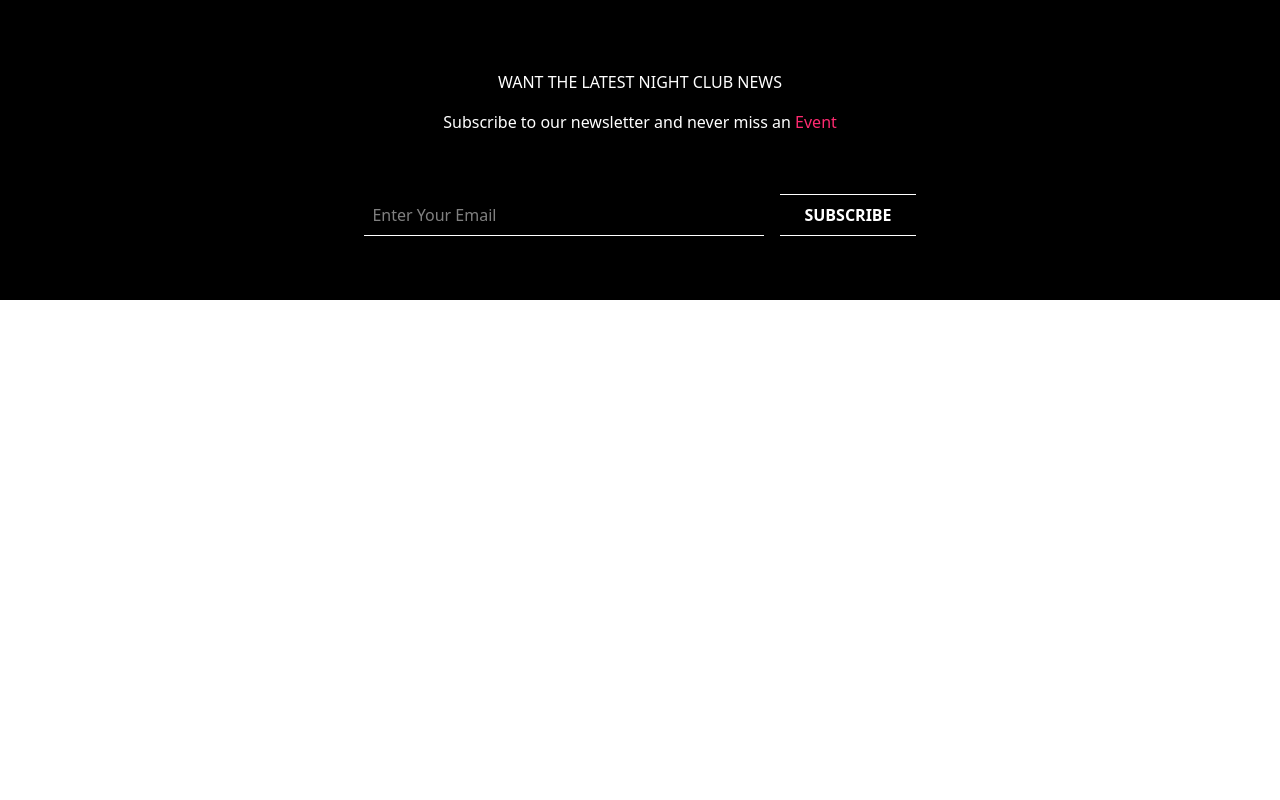
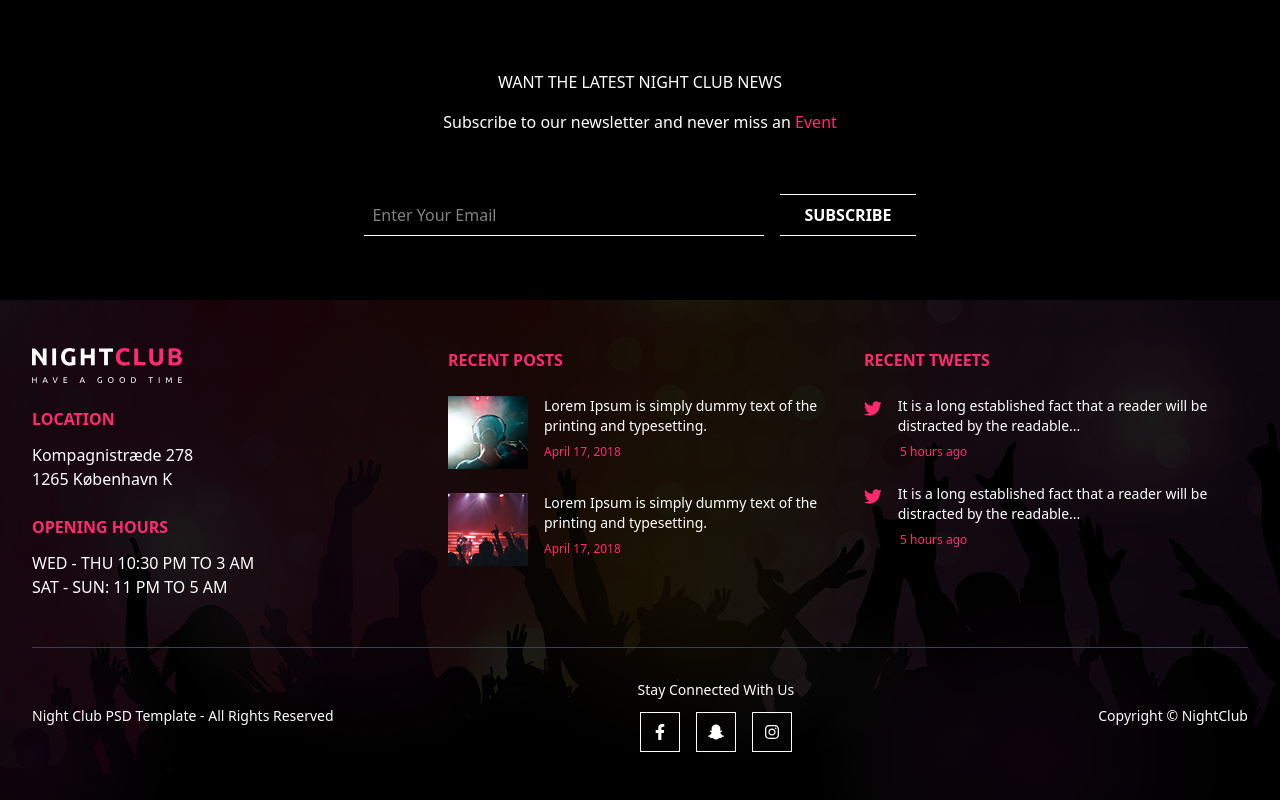
Before and after one commit to Line2610/night-club-eksamen, a Next.js app: page / in a window 1280 px wide. Shown: the part 2676-3476 px from the top of the page. Before the commit the page ends 2976 px from the top, so only its background shows below. Built offline with nearby package versions, Linux system fonts and the light colour scheme; no server answers.

Commit message:
footer-færdig

```diff
--- a/package.json
+++ b/package.json
@@ -13,7 +13,8 @@
     "motion": "^12.23.25",
     "next": "16.0.6",
     "react": "19.2.0",
-    "react-dom": "19.2.0"
+    "react-dom": "19.2.0",
+    "react-icons": "^5.5.0"
   },
   "devDependencies": {
     "@tailwindcss/postcss": "^4",
--- /dev/null
+++ b/src/app/Components/Footer.jsx
@@ -0,0 +1,94 @@
+import Image from "next/image";
+import { FaTwitter } from "react-icons/fa";
+import { FaFacebookF } from "react-icons/fa";
+import { FaInstagram } from "react-icons/fa";
+import { FaSnapchatGhost } from "react-icons/fa";
+
+export default function Footer() {
+  return (
+    <footer className="relative bg-black text-white py-12 px-8 min-h-[500px]">
+      <Image src="/assets/bg/footerbg.jpg" alt="Footer Background" fill className="object-cover opacity-10" style={{ zIndex: 0 }} />
+
+      <div className="relative z-10 grid grid-cols-1 md:grid-cols-3 gap-8 max-w-7xl mx-auto">
+        {/* Column 1: Logo + Location + Opening Hours */}
+        <div>
+          <Image src="/assets/icon/Logo_main.svg" alt="Night Club Logo" width={150} height={50} className="mb-6" />
+
+          <h3 className="text-[#FF2A70] font-bold mb-3">LOCATION</h3>
+          <p>Kompagnistræde 278</p>
+          <p className="mb-6">1265 København K</p>
+
+          <h3 className="text-[#FF2A70] font-bold mb-3">OPENING HOURS</h3>
+          <p>WED - THU 10:30 PM TO 3 AM</p>
+          <p>SAT - SUN: 11 PM TO 5 AM</p>
+        </div>
+
+        {/* Column 2: Recent Posts */}
+        <div>
+          <h3 className="text-[#FF2A70] font-bold mb-6">RECENT POSTS</h3>
+
+          <div className="flex gap-4 mb-6">
+            <Image src="/assets/content-img/recent_post1.jpg" alt="Post 1" width={80} height={80} className="object-cover" />
+            <div>
+              <p className="text-sm mb-2">Lorem Ipsum is simply dummy text of the printing and typesetting.</p>
+              <p className="text-[#FF2A70] text-xs">April 17, 2018</p>
+            </div>
+          </div>
+
+          <div className="flex gap-4">
+            <Image src="/assets/content-img/recent_post2.jpg" alt="Post 2" width={80} height={80} className="object-cover" />
+            <div>
+              <p className="text-sm mb-2">Lorem Ipsum is simply dummy text of the printing and typesetting.</p>
+              <p className="text-[#FF2A70] text-xs">April 17, 2018</p>
+            </div>
+          </div>
+        </div>
+
+        {/* Column 3: Recent Tweets */}
+        <div>
+          <h3 className="text-[#FF2A70] font-bold mb-6">RECENT TWEETS</h3>
+
+          <div className="mb-6">
+            <div className="flex gap-2 mb-2">
+              <FaTwitter className="text-[#FF2A70]" size={25} />
+              <span className="text-[#FF2A70]"></span>
+              <p className="text-sm">It is a long established fact that a reader will be distracted by the readable...</p>
+            </div>
+            <p className="text-[#FF2A70] text-xs ml-9">5 hours ago</p>
+          </div>
+
+          <div>
+            <div className="flex gap-2 mb-2">
+              <FaTwitter className="text-[#FF2A70]" size={25} />
+              <span className="text-[#FF2A70]"></span>
+              <p className="text-sm">It is a long established fact that a reader will be distracted by the readable...</p>
+            </div>
+            <p className="text-[#FF2A70] text-xs ml-9">5 hours ago</p>
+          </div>
+        </div>
+      </div>
+
+      {/* Bottom Section */}
+      <div className="relative z-10 mt-12 pt-8 border-t border-gray-700 flex flex-col md:flex-row justify-between items-center max-w-7xl mx-auto">
+        <p className="text-sm mb-4 md:mb-0">Night Club PSD Template - All Rights Reserved</p>
+
+        <div className="flex flex-col items-center mb-4 md:mb-0">
+          <p className="text-sm mb-3">Stay Connected With Us</p>
+          <div className="flex gap-4">
+            <div className="border border-white w-10 h-10 flex items-center justify-center">
+              <FaFacebookF />
+            </div>
+            <div className="border border-white w-10 h-10 flex items-center justify-center">
+              <FaSnapchatGhost />
+            </div>
+            <div className="border border-white w-10 h-10 flex items-center justify-center">
+              <FaInstagram />
+            </div>
+          </div>
+        </div>
+
+        <p className="text-sm">Copyright © NightClub</p>
+      </div>
+    </footer>
+  );
+}
--- a/src/app/page.js
+++ b/src/app/page.js
@@ -3,6 +3,7 @@ import Sektion1 from "./Components/Sektion1";
 import Sektion2 from "./Components/Sektion2";
 import Sektion3 from "./Components/Sektion3";
 import Newsletter from "./Components/Newsletter";
+import Footer from "./Components/Footer";
 
 const Home = () => {
   return (
@@ -14,6 +15,7 @@ const Home = () => {
       <Sektion2 />
       <Sektion3 />
       <Newsletter />
+      <Footer />
     </>
   );
 };
```
Also changed, not shown: 1 other file (tests, documents, lock files or other folders).
